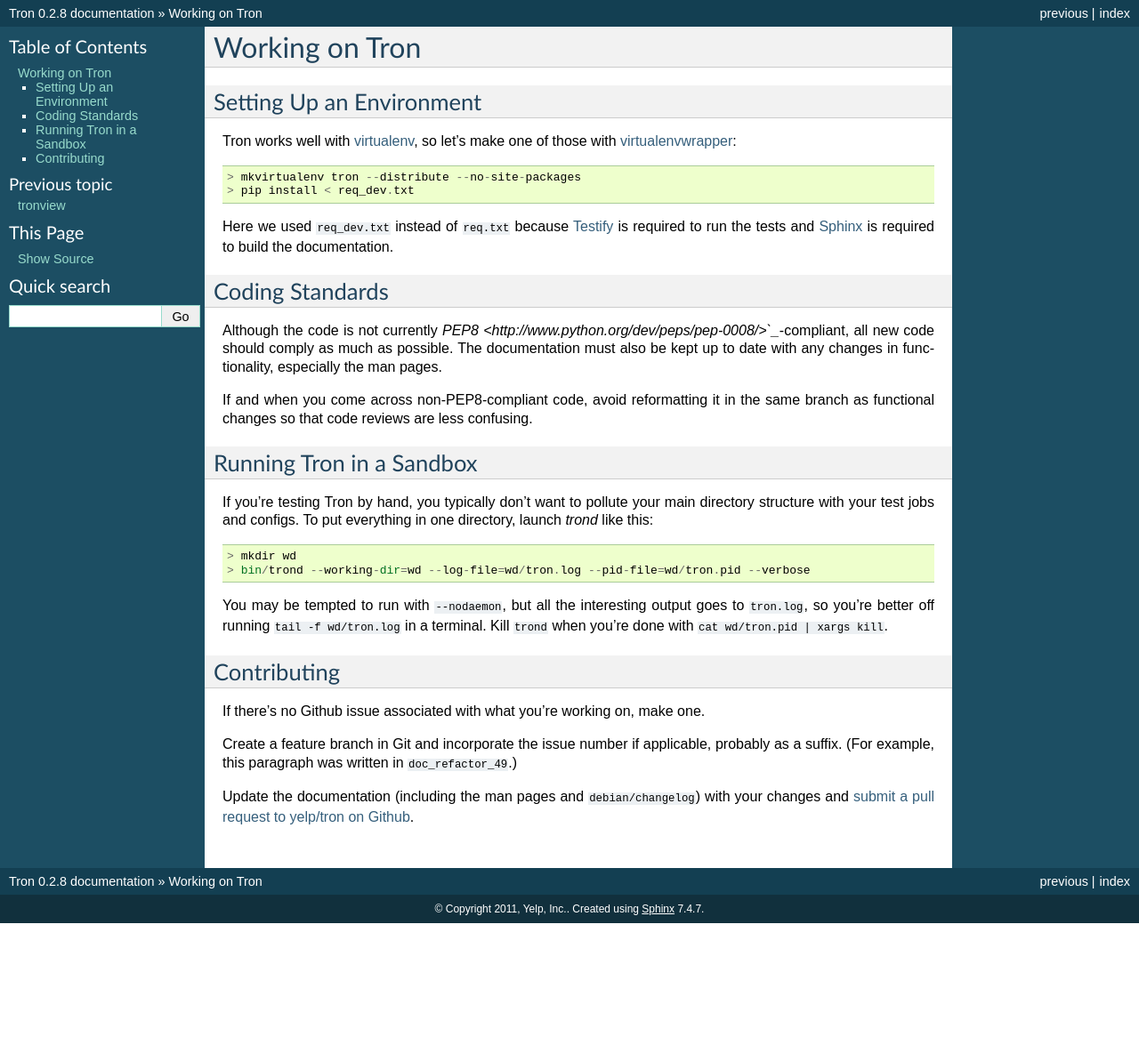
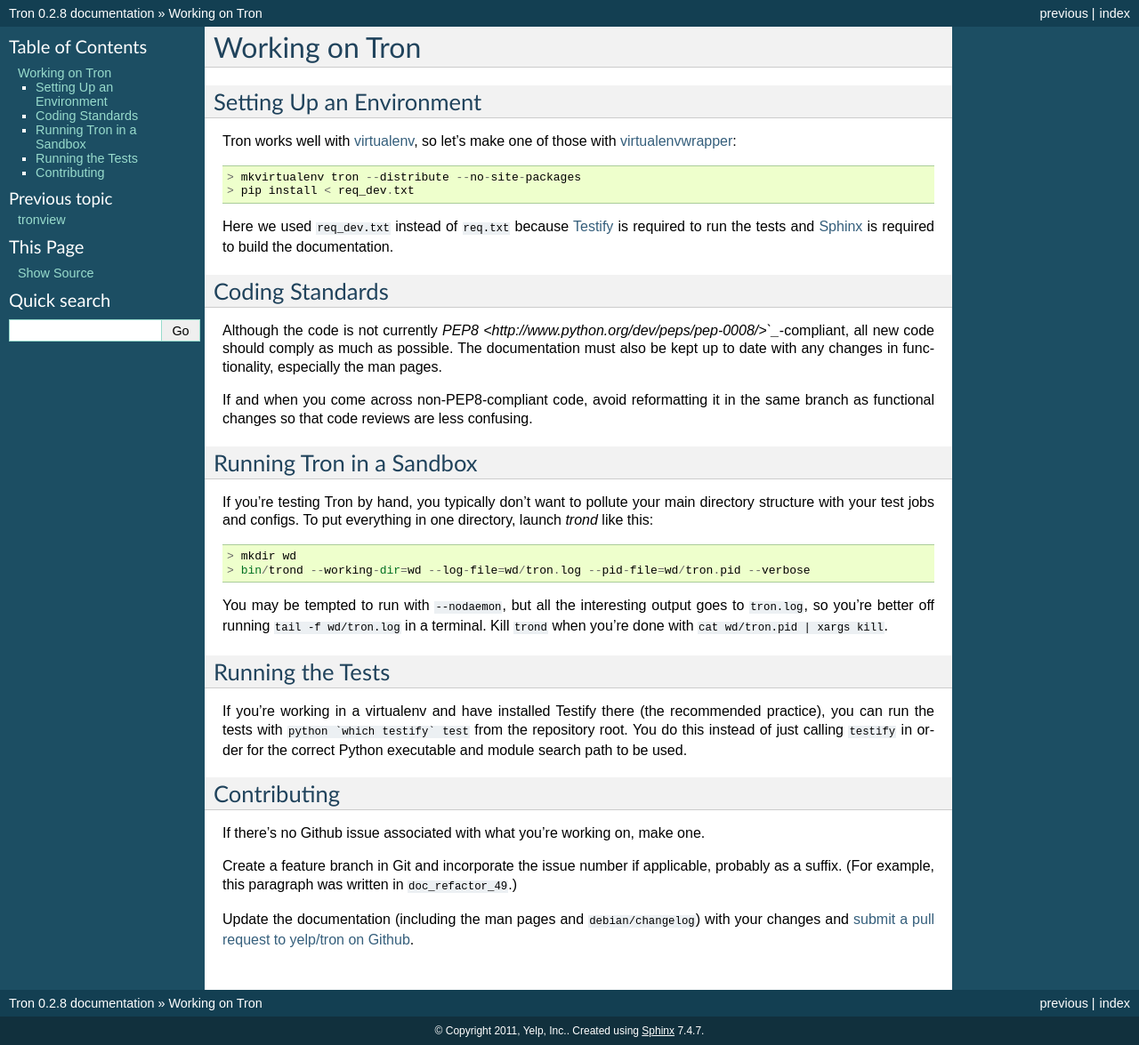
Before and after one commit to Yelp/Tron, a Sphinx documentation site: the page built from docs/developing.rst, in a window 1280 px wide. Shown: the whole page at 89% size. Built offline with Sphinx 7.4.7, drawn with Linux system fonts in a browser that asks for light colours; before the commit the page ends 1038 px from its top, so only the background shows below that.

```diff
--- a/docs/developing.rst
+++ b/docs/developing.rst
@@ -41,6 +41,15 @@ goes to ``tron.log``, so you're better off running ``tail -f wd/tron.log`` in a
 terminal. Kill ``trond`` when you're done with ``cat wd/tron.pid | xargs
 kill``.
 
+Running the Tests
+-----------------
+
+If you're working in a virtualenv and have installed Testify there (the
+recommended practice), you can run the tests with ``python `which testify`
+test`` from the repository root. You do this instead of just calling
+``testify`` in order for the correct Python executable and module search path
+to be used.
+
 Contributing
 ------------
 
--- a/docs/whats-new.rst
+++ b/docs/whats-new.rst
@@ -12,6 +12,7 @@ Features
   :ref:`config_logging`.
 * "zap" command for services lets you force Tron to see a service or service
   instance as **DOWN**. See :doc:`man_tronctl`.
+* ``simplejson`` is no longer a dependency for Python 2.6 and up
 
 Bug Fixes
 ---------
--- a/setup.py
+++ b/setup.py
@@ -36,8 +36,8 @@ setup(
     ],
     data_files=[
         ('share/doc/tron', [
-        'docs/sample_config_large.yaml',
-        'docs/sample_config_small.yaml']),
+            'docs/sample_config.yaml'
+        ]),
     ],
     long_description=open('README.md').read(),
 )
```
Also changed, not shown: README.md (+8 -22 lines), 1 other file.
